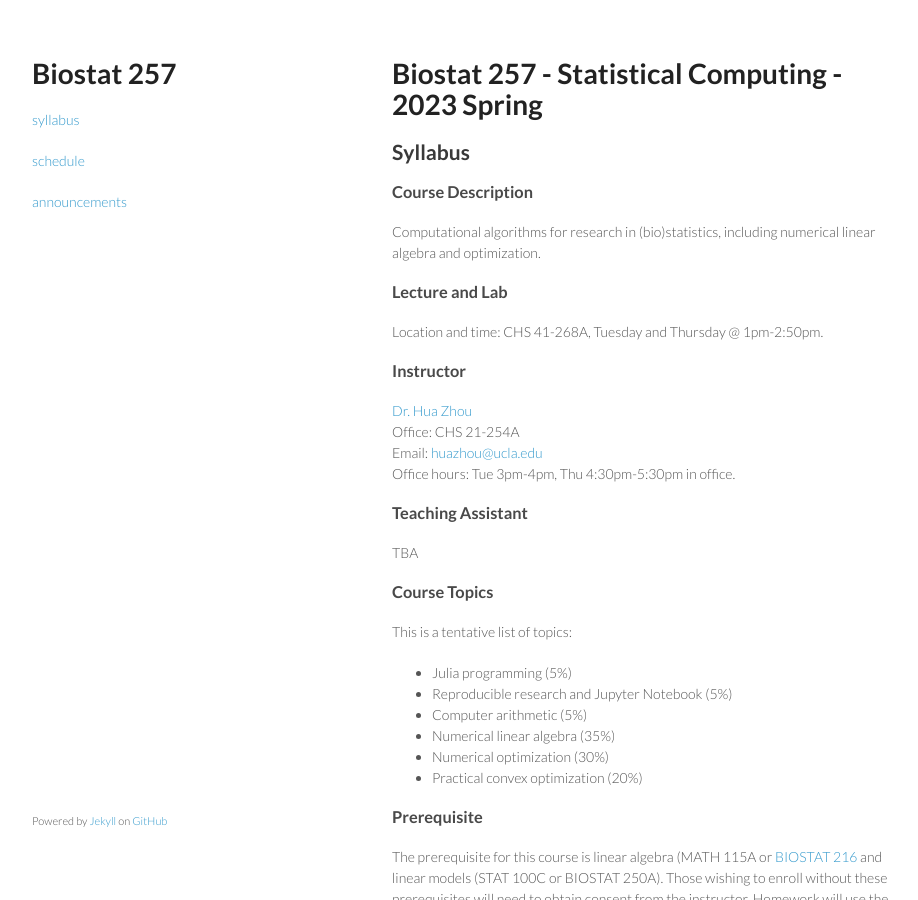
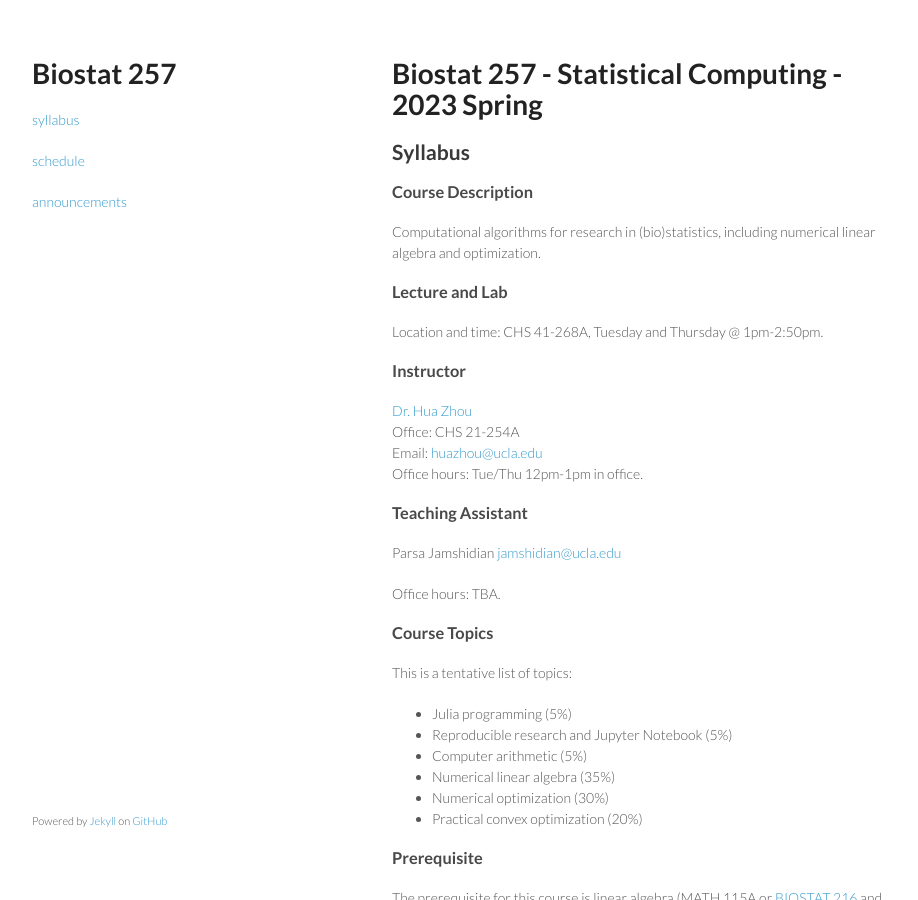
Before and after one commit to ucla-biostat-257/2023spring, a Jekyll site: the page built from syllabus/syllabus.md, in a window 1280 px wide and 900 px high. Shown: the whole window, without its empty margins (178-1096 px from the left). Built offline with Jekyll 4.4.1, drawn with Linux system fonts in a browser that asks for light colours.

Commit message:
add office hours

```diff
--- a/syllabus/syllabus.md
+++ b/syllabus/syllabus.md
@@ -20,11 +20,13 @@ Location and time: CHS 41-268A, Tuesday and Thursday @ 1pm-2:50pm.
 [Dr. Hua Zhou](http://hua-zhou.github.io/)
 Office: CHS 21-254A
 Email: <huazhou@ucla.edu>
-Office hours: Tue 3pm-4pm, Thu 4:30pm-5:30pm in office.
+Office hours: Tue/Thu 12pm-1pm in office.
 
 ### Teaching Assistant
 
-TBA
+Parsa Jamshidian <jamshidian@ucla.edu>
+
+Office hours: TBA.
 
 ### Course Topics
 
```
